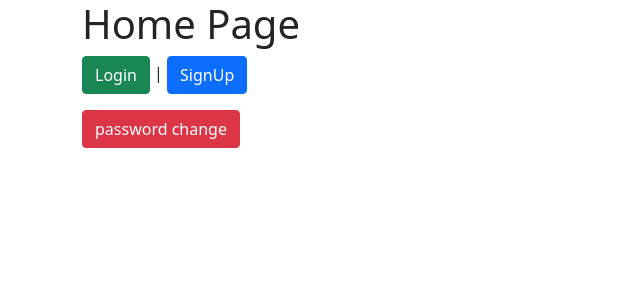
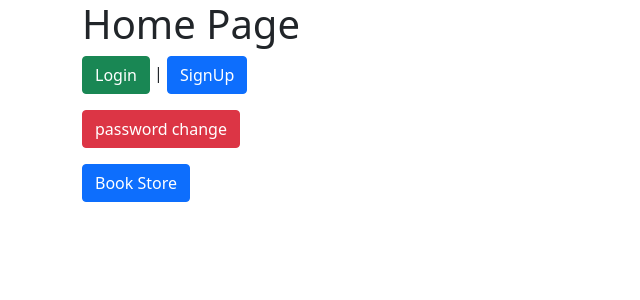
Before and after one commit to shahrokhkiyani/bookstore, a Django app: template templates/home.html in a window 1280 px wide. Shown: the top 300 px of the page, without its empty margins (0-640 px from the left). Run offline with Django 3.2, Linux system fonts and the light colour scheme; the template is opened without the code that fills it, so the values that code supplies are empty.

Commit message:
adedd book store button to home page

```diff
--- a/templates/home.html
+++ b/templates/home.html
@@ -17,5 +17,6 @@
     {% endif %}
     <br>
     <a href="{% url 'password_change' %}" class="btn btn-danger mt-3">password change</a>
-
+    <br>
+    <a href="{% url 'book_list' %}" class="btn btn-primary mt-3">Book Store</a>
 {% endblock content %}
```
Also changed, not shown: db.sqlite3.
